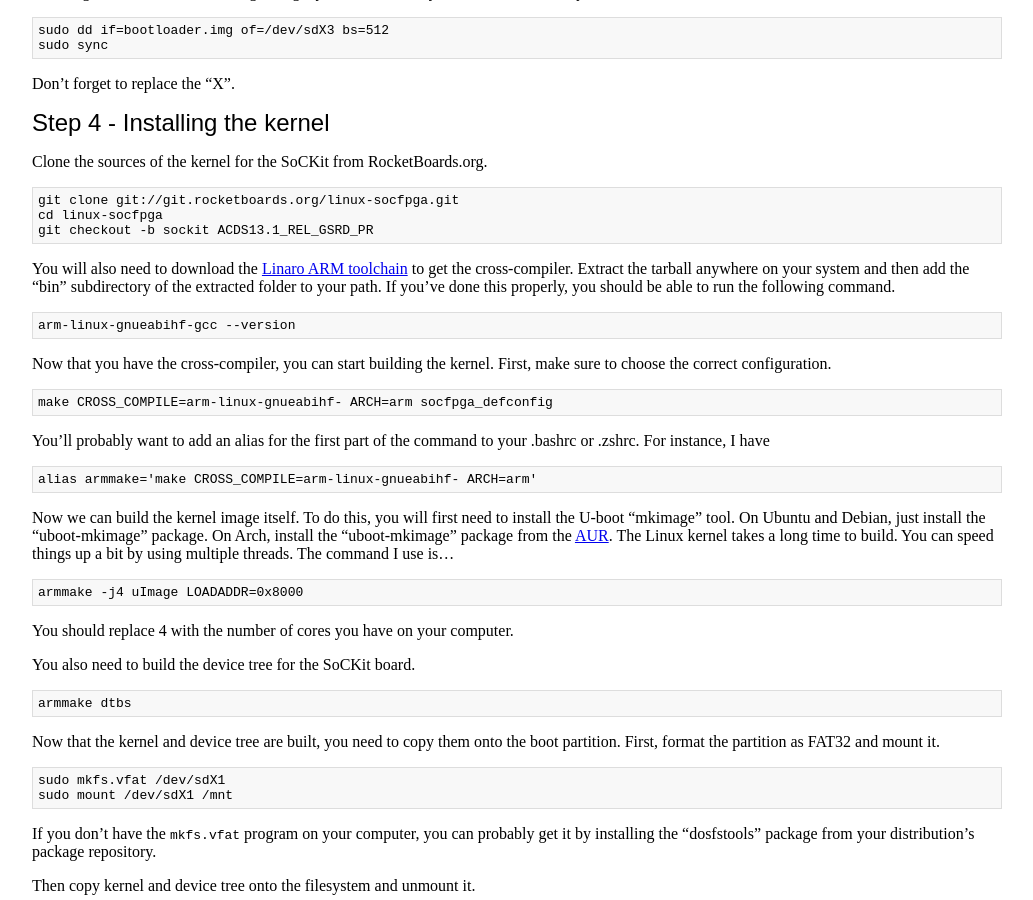
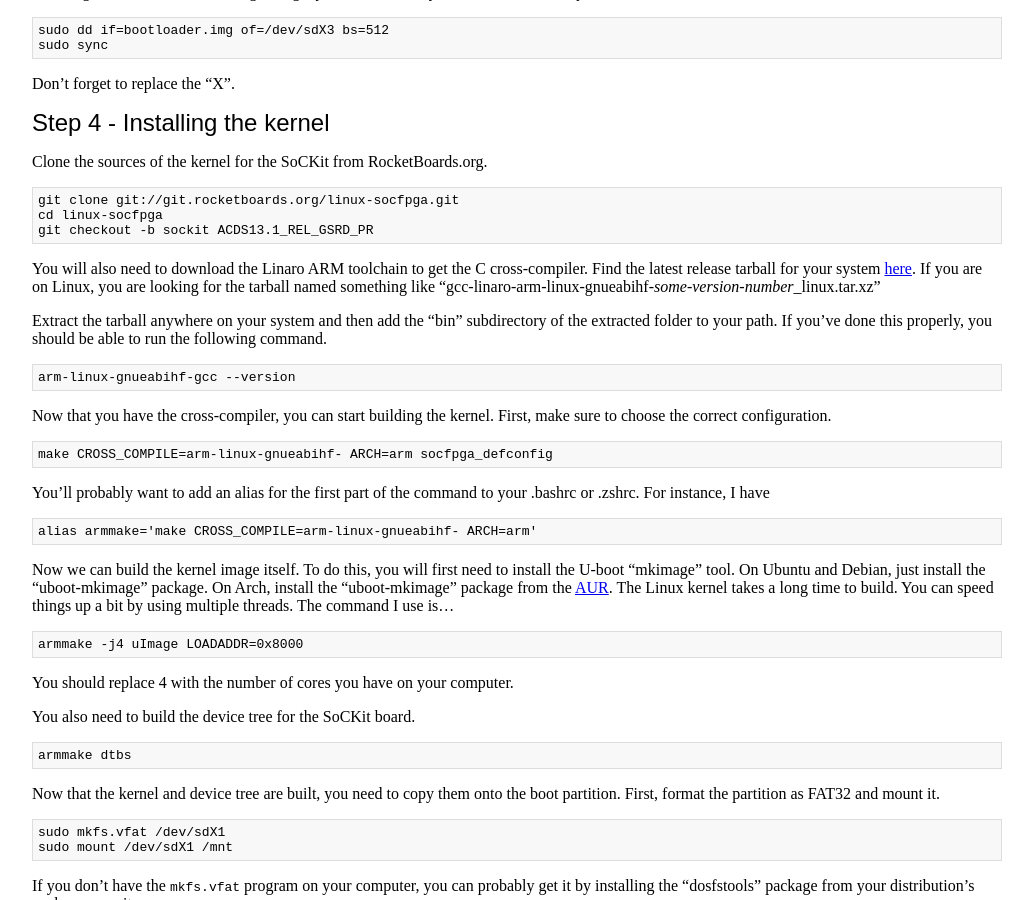
Before and after one commit to zhemao/zhemao.github.com, a Jekyll site: the page built from _posts/2013-12-24-sockit-2.markdown, in a window 1280 px wide and 900 px high, scrolled down 1213 px. Shown: the whole window, without its empty margins (123-1156 px from the left). Built offline with Jekyll 4.4.1, drawn with Linux system fonts in a browser that asks for light colours.

Commit message:
make sure toolchain instructions stay up-to-date as Linaro updates

```diff
--- a/_posts/2013-12-24-sockit-2.markdown
+++ b/_posts/2013-12-24-sockit-2.markdown
@@ -108,9 +108,13 @@ Clone the sources of the kernel for the SoCKit from RocketBoards.org.
     cd linux-socfpga
     git checkout -b sockit ACDS13.1_REL_GSRD_PR
 
-You will also need to download the
-[Linaro ARM toolchain](http://releases.linaro.org/13.11/components/toolchain/binaries/gcc-linaro-arm-linux-gnueabihf-4.8-2013.11_linux.tar.xz)
-to get the cross-compiler. Extract the tarball anywhere on your system and
+You will also need to download the Linaro ARM toolchain to get the C
+cross-compiler. Find the latest  release tarball for your system
+[here](http://releases.linaro.org/latest/components/toolchain/binaries).
+If you are on Linux, you are looking for the tarball named something like
+"gcc-linaro-arm-linux-gnueabihf-*some-version-number*\_linux.tar.xz"
+
+Extract the tarball anywhere on your system and
 then add the "bin" subdirectory of the extracted folder to your path.
 If you've done this properly, you should be able to run the following command.
 
```
